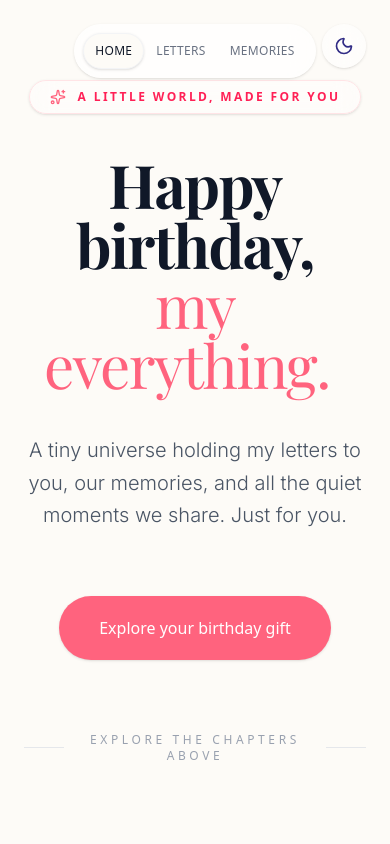
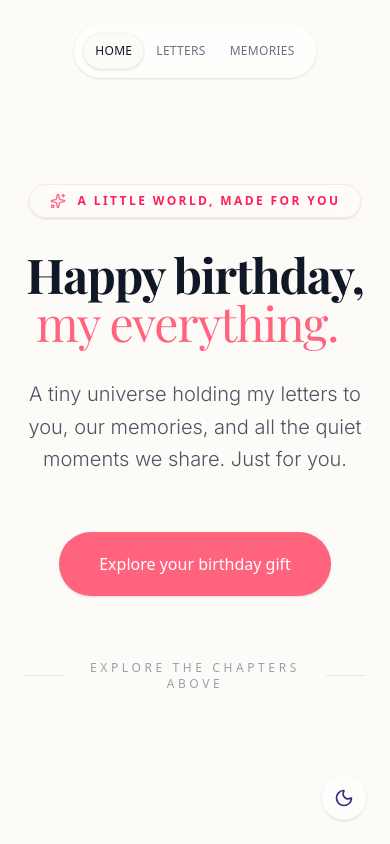
Before and after one commit to zaidh-mech/birthday-website, a Next.js app: page / in a window 390 px wide. Built offline with nearby package versions, Linux system fonts and the light colour scheme; a web font is replaced by a local one.

Commit message:
fix: resolve mobile layout collision between top nav, theme toggle, and main content

```diff
--- a/src/app/page.tsx
+++ b/src/app/page.tsx
@@ -19,13 +19,13 @@ export default function Home() {
   }
 
   return (
-    <main className="flex-1 flex flex-col items-center justify-center p-6 relative overflow-hidden transition-colors duration-1000">
+    <main className="flex-1 flex flex-col items-center justify-center p-6 pt-32 pb-24 min-h-screen relative overflow-hidden transition-colors duration-1000">
 
       <motion.div
         variants={containerVars}
         initial="hidden"
         animate="show"
-        className="max-w-3xl text-center space-y-10 z-10 transition-colors duration-1000"
+        className="max-w-3xl text-center space-y-8 md:space-y-10 z-10 transition-colors duration-1000"
       >
         <motion.div variants={itemVars} className="flex justify-center">
           <div className="px-5 py-2 backdrop-blur-md rounded-full shadow-sm flex items-center gap-3 transition-colors duration-1000 bg-white/40 dark:bg-white/10 border border-rose-100 dark:border-white/20">
@@ -36,7 +36,7 @@ export default function Home() {
           </div>
         </motion.div>
 
-        <motion.h1 variants={itemVars} className="font-serif text-6xl md:text-8xl font-bold tracking-tight leading-none transition-colors duration-1000 text-gray-900 dark:text-gray-100">
+        <motion.h1 variants={itemVars} className="font-serif text-5xl md:text-7xl lg:text-8xl font-bold tracking-tight leading-none transition-colors duration-1000 text-gray-900 dark:text-gray-100">
           Happy birthday,<br />
           <span className="font-dancing font-normal pr-4 transition-colors duration-1000 text-rose-400 dark:text-purple-300">my everything.</span>
         </motion.h1>
--- a/src/components/ThemeToggle.tsx
+++ b/src/components/ThemeToggle.tsx
@@ -21,7 +21,7 @@ export default function ThemeToggle() {
   return (
     <button
       onClick={() => setTheme(isNightMode ? 'light' : 'dark')}
-      className={`fixed top-6 right-6 z-50 p-3 rounded-full backdrop-blur-md transition-all duration-700 shadow-sm ${
+      className={`fixed bottom-6 right-6 md:bottom-auto md:top-6 md:right-6 z-50 p-3 rounded-full backdrop-blur-md transition-all duration-700 shadow-sm ${
         isNightMode ? 'bg-white/10 text-yellow-100 hover:bg-white/20' : 'bg-white/50 text-indigo-900 hover:bg-white/80'
       }`}
     >
```
